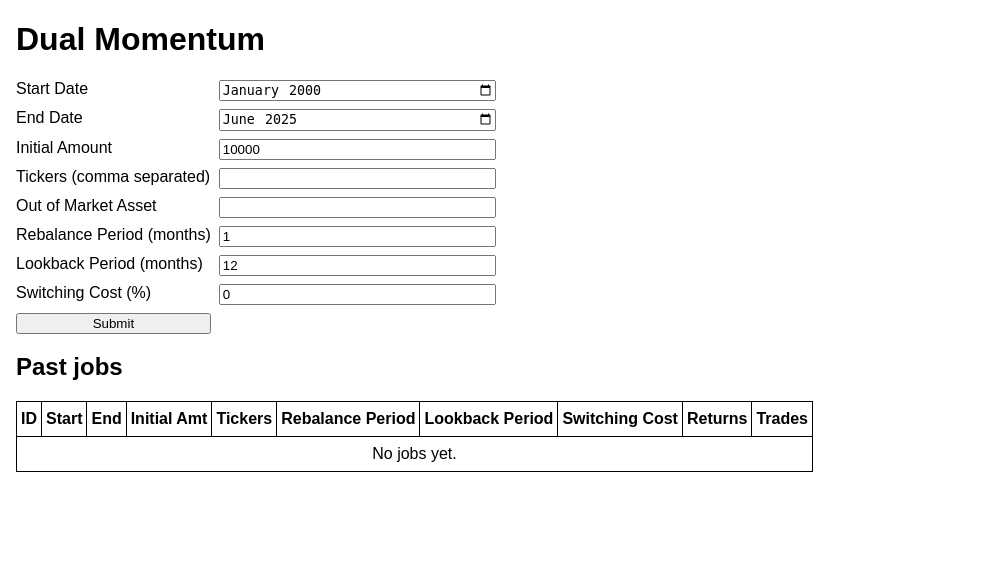
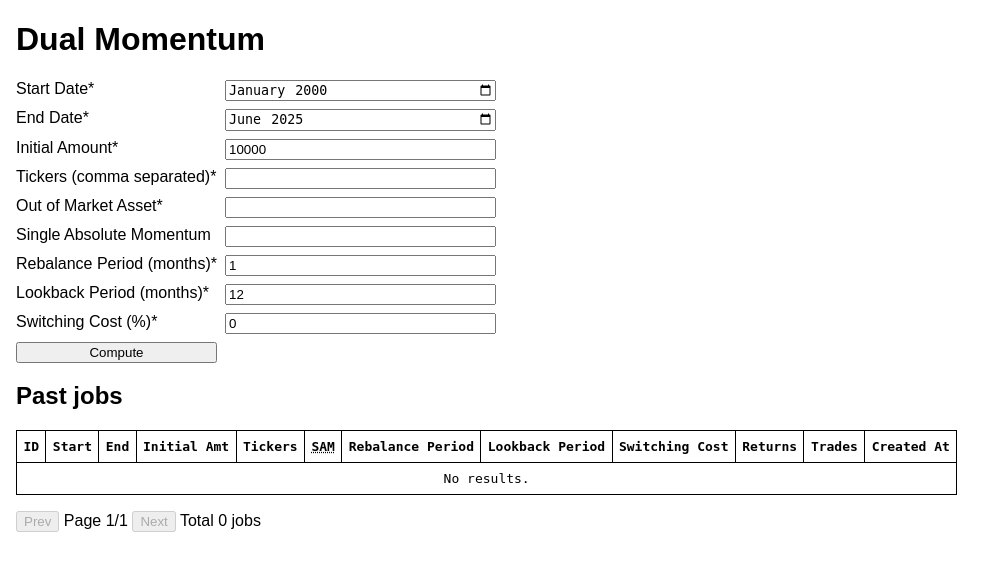
Before and after one commit to asmarton/dm, a FastAPI app: page / in a window 1280 px wide. Shown: the top 571 px of the page, without its empty margins (0-1004 px from the left). Run offline with FastAPI, Linux system fonts and the light colour scheme.

Commit message:
feat: improve displays and add single absolute momentum

```diff
--- a/crud.py
+++ /dev/null
@@ -1,16 +0,0 @@
-from sqlalchemy.orm import Session
-
-from db import schemas
-from db import models
-
-
-def get_jobs(db: Session):
-    return db.query(models.Job).all()
-
-
-def create_job(db: Session, job: schemas.JobCreate):
-    db_job = models.Job(**job.model_dump())
-    db.add(db_job)
-    db.commit()
-    db.refresh(db_job)
-    return db_job
--- a/db/models.py
+++ b/db/models.py
@@ -1,5 +1,3 @@
-import datetime
-
 from sqlalchemy import Column, Integer, String, DateTime, Double
 from sqlalchemy.orm import declarative_base
 
@@ -21,4 +19,5 @@
     rebalance_period = Column(Integer, nullable=False)
     lookback_period = Column(Integer, nullable=False)
     switching_cost = Column(Double, nullable=False)
-    createdAt = Column(DateTime, nullable=False, default=datetime.datetime.now(datetime.UTC))
+    single_absolute_momentum = Column(String, nullable=True)
+    created_at = Column(DateTime, nullable=False, server_default='current_timestamp')
--- a/db/schemas.py
+++ b/db/schemas.py
@@ -1,4 +1,4 @@
-from decimal import Decimal
+from datetime import datetime
 
 from pydantic import BaseModel
 
@@ -13,6 +13,7 @@
     rebalance_period: int
     lookback_period: int
     switching_cost: float
+    single_absolute_momentum: str | None = None
 
 
 class JobCreate(JobBase):
@@ -21,6 +22,7 @@
 
 class Job(JobBase):
     id: int
+    created_at: datetime
 
     class Config:
         orm_mode = True
--- /dev/null
+++ b/job_service.py
@@ -0,0 +1,19 @@
+from sqlalchemy.orm import Session
+
+from db import schemas, models
+
+
+def get_jobs_paginated(db: Session, limit: int, offset: int) -> list[type[models.Job]]:
+    return db.query(models.Job).order_by(models.Job.created_at.desc()).offset(offset).limit(limit).all()
+
+
+def count_jobs(db: Session) -> int:
+    return db.query(models.Job).count()
+
+
+def create_job(db: Session, job: schemas.JobCreate):
+    db_job = models.Job(**job.model_dump())
+    db.add(db_job)
+    db.commit()
+    db.refresh(db_job)
+    return db_job
--- a/main.py
+++ b/main.py
@@ -1,6 +1,5 @@
 import logging
 from datetime import datetime
-from decimal import Decimal
 from http import HTTPStatus
 from typing import Annotated
 
@@ -10,10 +9,10 @@
 from fastapi.templating import Jinja2Templates
 from pydantic import BaseModel
 
-import crud
+import job_service
 from db import schemas
 from db.database import SessionLocal
-from dual_momentum import dual_momentum
+from dual_momentum import dual_momentum, humanize_portfolio
 
 
 def get_db_session():
@@ -35,13 +34,24 @@
 
 
 @app.get("/", response_class=HTMLResponse)
-async def index(request: Request, session: SessionDep):
-    jobs = crud.get_jobs(session)
+async def index(request: Request):
+    return templates.TemplateResponse(
+        request=request,
+        name="index.html.jinja",
+    )
+
+
+@app.get("/jobs", response_class=HTMLResponse)
+async def jobs(request: Request, session: SessionDep, page: int = 0):
+    limit = 20
+    offset = page * limit
+    jobs = job_service.get_jobs_paginated(session, limit, offset)
+    count = job_service.count_jobs(session)
 
     return templates.TemplateResponse(
         request=request,
-        name="index.html.jinja",
-        context={"jobs": jobs},
+        name="jobs.html.jinja",
+        context={"jobs": jobs, "count": count, "page": page, "limit": limit, "offset": offset},
     )
 
 
@@ -51,7 +61,7 @@
     # include_ytd: bool | None = None
     initial_investment: float
     tickers: str
-    # single_absolute_momentum: str | None = None
+    single_absolute_momentum: str | None = None
     safe_asset: str
     rebalance_period: int
     lookback_period: int
@@ -74,10 +84,12 @@
         rebalance_period=data.rebalance_period,
         lookback_period=data.lookback_period,
         switching_cost=data.switching_cost,
+        single_absolute_momentum=data.single_absolute_momentum,
     )
-    job = crud.create_job(session, job)
+    job = job_service.create_job(session, job)
 
     portfolio, trades = dual_momentum(job)
+    portfolio = humanize_portfolio(portfolio)
 
     with open(f'./static/results/{job.id}-trades.csv', 'w') as f:
         f.write(trades.to_csv())
--- a/static/main.css
+++ b/static/main.css
@@ -15,9 +15,10 @@
 }
 
 td, th {
-    padding: 0.5rem 0.25rem;
+    padding: 0.5rem 0.40rem;
 }
 
 table {
     border-collapse: collapse;
+    font-family: monospace;
 }
--- a/templates/index.html.jinja
+++ b/templates/index.html.jinja
@@ -4,82 +4,38 @@
     <h1>Dual Momentum</h1>
 
     <form method="post" action="/">
-        <label for="start_date">Start Date</label>
+        <label for="start_date">Start Date*</label>
         <input id="start_date" name="start_date" type="month" value="2000-01" required>
 
-        <label for="end_date">End Date</label>
+        <label for="end_date">End Date*</label>
         <input id="end_date" name="end_date" type="month" value="2025-06" required>
 
 {#        <label for="include_ytd">Include YTD</label>#}
 {#        <input id="include_ytd" name="include_ytd" type="checkbox">#}
 
-        <label for="initial_investment">Initial Amount</label>
+        <label for="initial_investment">Initial Amount*</label>
         <input id="initial_investment" name="initial_investment" type="number" step=".01" value="10000" required>
 
-        <label for="tickers">Tickers (comma separated)</label>
+        <label for="tickers">Tickers (comma separated)*</label>
         <input id="tickers" name="tickers" type="text" required>
 
-{#        <label for="single_absolute_momentum">Single Absolute Momentum</label>#}
-{#        <input id="single_absolute_momentum" name="single_absolute_momentum" type="checkbox">#}
-
-        <label for="safe_asset">Out of Market Asset</label>
+        <label for="safe_asset">Out of Market Asset*</label>
         <input id="safe_asset" name="safe_asset" type="text">
 
-        <label for="rebalance_period" title="How often to consider trades">Rebalance Period (months)</label>
+        <label for="single_absolute_momentum" title="Use single asset for absolute momentum filter">Single Absolute Momentum</label>
+        <input id="single_absolute_momentum" name="single_absolute_momentum" type="text">
+
+        <label for="rebalance_period" title="How often to consider trades">Rebalance Period (months)*</label>
         <input id="rebalance_period" name="rebalance_period" type="number" min="1" max="12" value="1" required>
 
-        <label for="lookback_period" title="How many months to consider for momentum calculations">Lookback Period (months)</label>
+        <label for="lookback_period" title="How many months to consider for momentum calculations">Lookback Period (months)*</label>
         <input id="lookback_period" name="lookback_period" type="number" min="1" max="24" value="12" required>
 
-        <label for="switching_cost" title="How much value the portfolio loses whenever a trade happens">Switching Cost (%)</label>
+        <label for="switching_cost" title="How much value the portfolio loses whenever a trade happens">Switching Cost (%)*</label>
         <input id="switching_cost" name="switching_cost" type="number" min="0" value="0" required>
 
-        <button>Submit</button>
+        <button>Compute</button>
     </form>
 
-    <section>
-        <h2>Past jobs</h2>
-
-        <table>
-            <thead>
-                <tr>
-                    <th>ID</th>
-                    <th>Start</th>
-                    <th>End</th>
-{#                    <th>YTD?</th>#}
-                    <th>Initial Amt</th>
-                    <th>Tickers</th>
-{#                    <th><abbr title="Single Absolute Momentum">SAM</abbr></th>#}
-                    <th>Rebalance Period</th>
-                    <th>Lookback Period</th>
-                    <th>Switching Cost</th>
-                    <th>Returns</th>
-                    <th>Trades</th>
-                </tr>
-            </thead>
-            <tbody>
-                {% for job in jobs %}
-                    <tr>
-                        <td>{{ job.id }}</td>
-                        <td>{{ job.start_year }}-{{ job.start_month }}</td>
-                        <td>{{ job.end_year }}-{{ job.end_month }}</td>
-{#                        <td>YTD?</td>#}
-                        <td>${{ job.initial_investment }}</td>
-                        <td>{{ job.tickers }}</td>
-{#                        <td><abbr title="Single Absolute Momentum">SAM</abbr></td>#}
-                        <td>{{ job.rebalance_period }}</td>
-                        <td>{{ job.lookback_period }}</td>
-                        <td>{{ job.switching_cost }}%</td>
-                        <td><a href="/static/results/{{ job.id }}-portfolio.csv" download>[Download]</a></td>
-                        <td><a href="/static/results/{{ job.id }}-trades.csv" download>[Download]</a></td>
-                    </tr>
-                {% endfor %}
-                {% if jobs|length == 0 %}
-                    <tr>
-                        <td colspan="10" style="text-align: center">No jobs yet.</td>
-                    </tr>
-                {% endif %}
-            </tbody>
-        </table>
-    </section>
+    <section id="jobs" hx-trigger="load" hx-get="/jobs?page=0" hx-swap="outerHTML" hx-target="#jobs"></section>
 {% endblock %}
--- /dev/null
+++ b/templates/jobs.html.jinja
@@ -0,0 +1,54 @@
+<section id="jobs">
+    <h2>Past jobs</h2>
+
+    <table>
+        <thead>
+            <tr>
+                <th>ID</th>
+                <th>Start</th>
+                <th>End</th>
+{#                    <th>YTD?</th>#}
+                <th>Initial Amt</th>
+                <th>Tickers</th>
+                <th><abbr title="Single Absolute Momentum">SAM</abbr></th>
+                <th>Rebalance Period</th>
+                <th>Lookback Period</th>
+                <th>Switching Cost</th>
+                <th>Returns</th>
+                <th>Trades</th>
+                <th>Created At</th>
+            </tr>
+        </thead>
+        <tbody>
+            {% for job in jobs %}
+                <tr>
+                    <td>{{ job.id }}</td>
+                    <td>{{ job.start_year }}-{{ job.start_month }}</td>
+                    <td>{{ job.end_year }}-{{ job.end_month }}</td>
+{#                        <td>YTD?</td>#}
+                    <td>${{ job.initial_investment }}</td>
+                    <td>{{ job.tickers }}</td>
+                    <td>{{ job.single_absolute_momentum if job.single_absolute_momentum is not none }}</td>
+                    <td>{{ job.rebalance_period }}</td>
+                    <td>{{ job.lookback_period }}</td>
+                    <td>{{ job.switching_cost }}%</td>
+                    <td><a href="/static/results/{{ job.id }}-portfolio.csv" download>[Download]</a></td>
+                    <td><a href="/static/results/{{ job.id }}-trades.csv" download>[Download]</a></td>
+                    <td>{{ job.created_at }}</td>
+                </tr>
+            {% endfor %}
+            {% if jobs|length == 0 %}
+                <tr>
+                    <td colspan="12" style="text-align: center">No results.</td>
+                </tr>
+            {% endif %}
+        </tbody>
+    </table>
+
+    <div style="margin-top: 1rem;">
+        <button hx-get="/jobs?page={{ page - 1 }}" hx-swap="outerHTML" hx-target="#jobs" {% if page == 0 %}disabled{% endif %}>Prev</button>
+        <span>Page {{ page + 1 }}/{{ (count / limit)|round(0, 'floor')|int + 1 }}</span>
+        <button hx-get="/jobs?page={{ page + 1 }}" hx-swap="outerHTML" hx-target="#jobs" {% if page * limit + jobs|length >= count %}disabled{% endif %}>Next</button>
+        <span>Total {{ count }} jobs</span>
+    </div>
+</section>
--- a/templates/layout.html.jinja
+++ b/templates/layout.html.jinja
@@ -6,6 +6,7 @@
         <title>Dual Momentum</title>
 
         <link rel="stylesheet" href="/static/main.css">
+        <script src="https://unpkg.com/htmx.org@2.0.4" integrity="sha384-HGfztofotfshcF7+8n44JQL2oJmowVChPTg48S+jvZoztPfvwD79OC/LTtG6dMp+" crossorigin="anonymous"></script>
     </head>
     <body>
         {% block main %}
```
Also changed, not shown: alembic/versions/2025_06_09_1625-60f50e982c8b_add_single_absolute_momentum_column.py (added, +36 -0 lines), dual_momentum.py (+20 -4 lines).
